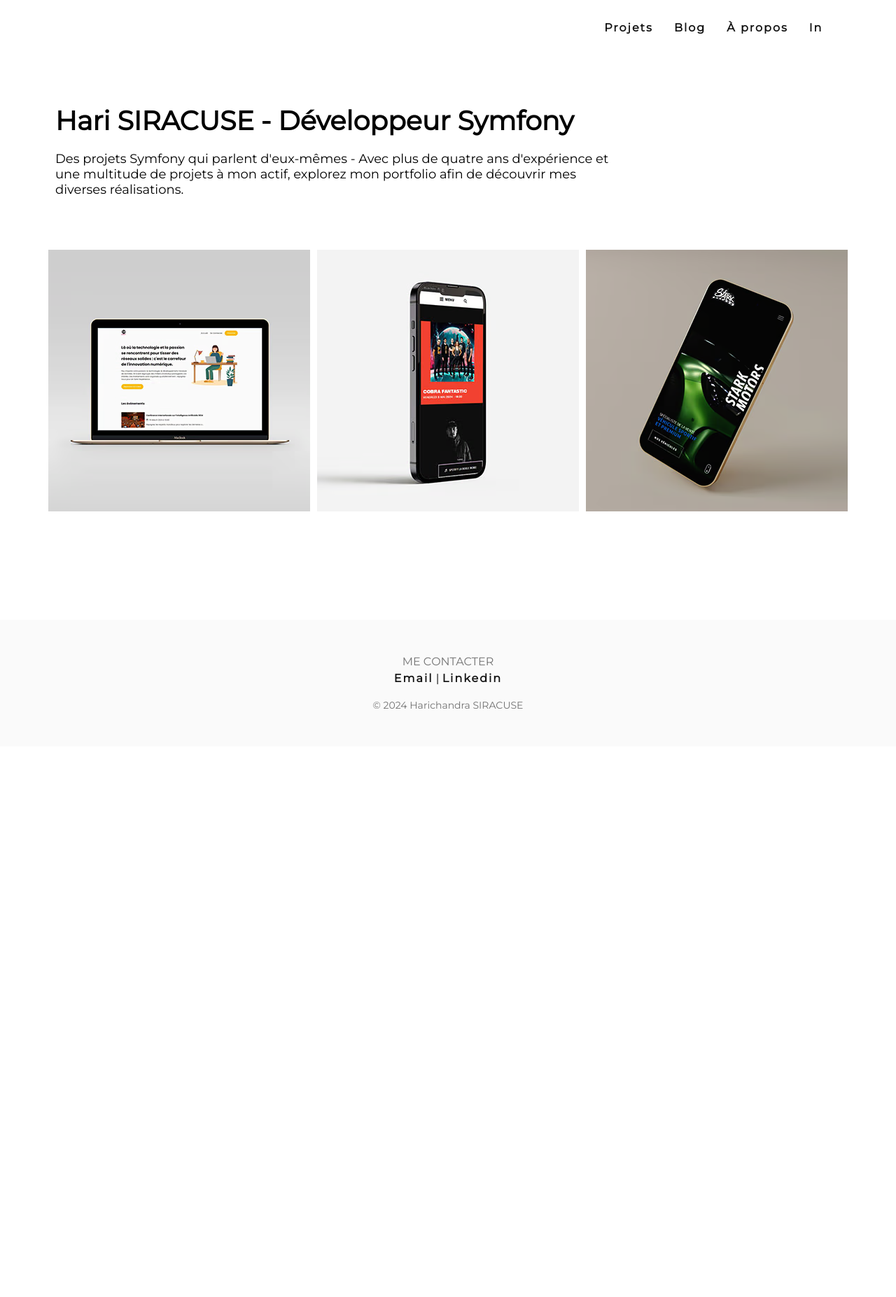
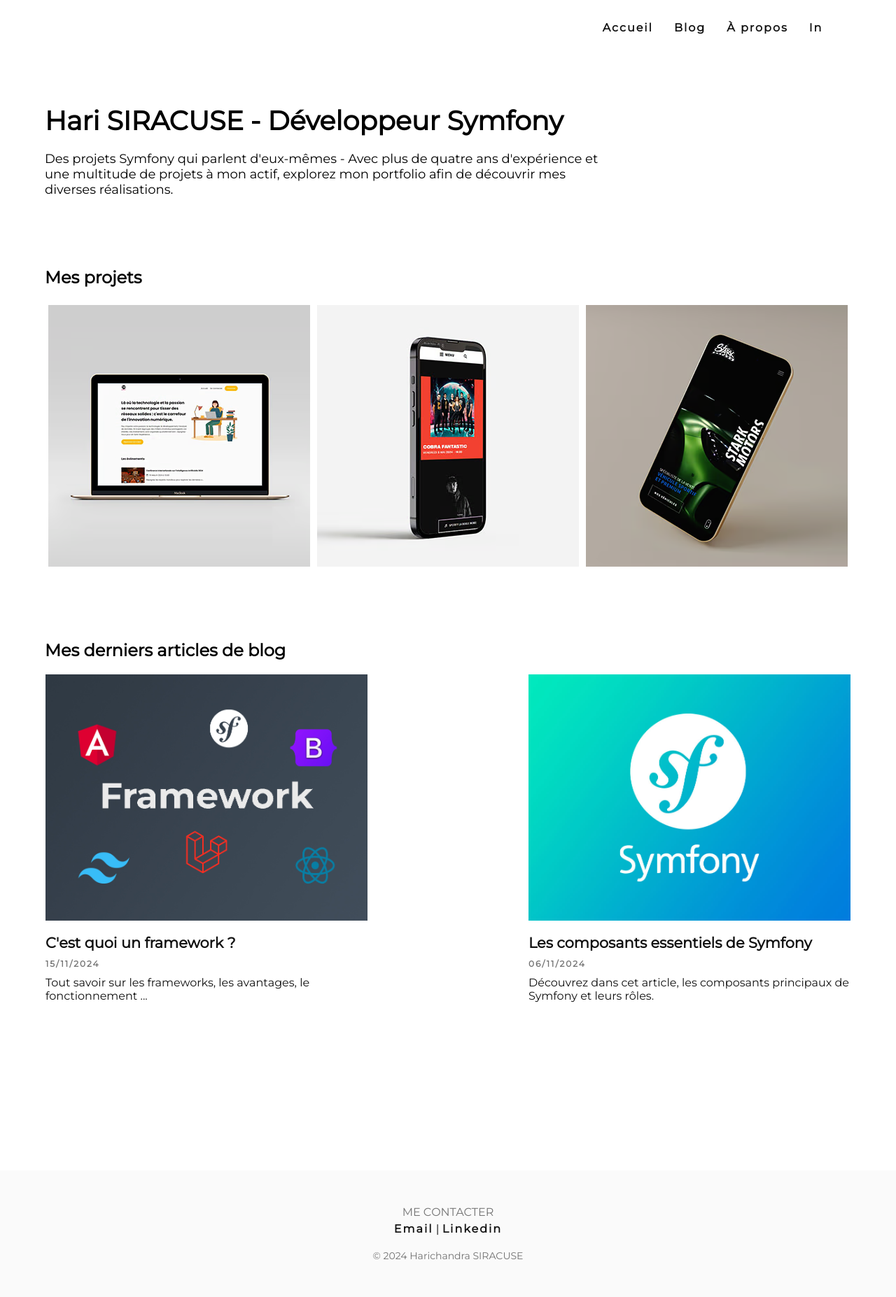
Before and after one commit to siracuse/sh-dev, a PHP site: page / in a window 1280 px wide. Shown: the whole page at 70% size. Before the commit the page ends 1013 px from the top, so only its background shows below. Run offline with PHP 8.4, Linux system fonts and the light colour scheme.

Commit message:
edit homepage

```diff
--- /dev/null
+++ b/assets/_utility.css
@@ -0,0 +1,21 @@
+* {
+    padding: 0;
+    margin: 0;
+    box-sizing: border-box;
+}
+
+ul {
+    list-style: none;
+    /*    padding: 0;*/
+    /*    margin: 0;*/
+}
+
+body {
+    font-family: Montserrat, sans-serif
+}
+
+@font-face {
+    font-family: Montserrat;
+    src: url('montserrat.woff2') format('woff2');
+    font-display: swap
+}
--- a/assets/style.css
+++ b/assets/style.css
@@ -1,9 +1,15 @@
+@import "_utility.css";
+
 .aboutme-description-img, .section-404, .text-align-center, figcaption, footer {
     text-align: center
 }
 
 .homepage p, .mg-y-20 {
     margin-top: 20px
+}
+
+.title-blog p {
+    margin-bottom: 100px
 }
 
 .details-location, .footer-col:first-child, .mg-bottom-20, .mg-y-20 {
@@ -23,28 +29,6 @@
     transition: .3s
 }
 
-@font-face {
-    font-family: Montserrat;
-    src: url('montserrat.woff2') format('woff2');
-    font-display: swap
-}
-
-*, ul {
-    padding: 0;
-    margin: 0
-}
-
-* {
-    box-sizing: border-box
-}
-
-body {
-    font-family: Montserrat, sans-serif
-}
-
-ul {
-    list-style: none
-}
 
 a {
     text-decoration: none;
@@ -56,13 +40,14 @@ a {
     font-size: 1.2em;
     letter-spacing: 5px
 }
+
 .code-primary {
     color: white;
-    /*font-weight: bold;*/
     background-color: #221F22;
     padding: 1px 5px;
     border-radius: 5px;
 }
+
 .font-s-2em {
     font-size: 2em
 }
@@ -80,6 +65,13 @@ a {
 
 .line-height-2 {
     line-height: 2
+}
+
+.subtitle-index {
+    text-align: center;
+    margin-bottom: 35px;
+    margin-top: 100px;
+    padding: 0 15px;
 }
 
 .letter-spacing-2 {
@@ -102,9 +94,15 @@ a {
     margin-bottom: 80px
 }
 
-.blog-unit:hover h2, .project-link, nav li:hover a {
+.project-link, nav li:hover a {
     color: orange
 }
+
+.blog-unit:hover h2 {
+    color: orange;
+    letter-spacing: 0.5px;
+}
+
 
 .blog-sources-link:hover, .project-link:hover {
     text-decoration: underline
@@ -123,6 +121,7 @@ a {
     color: #737373;
     font-size: 14px
 }
+
 .monokai-pink {
     color: #FF6188;
 }
@@ -151,10 +150,6 @@ nav li a {
 
 .homepage span {
     font-weight: 400
-}
-
-.homepage p {
-    margin-bottom: 70px
 }
 
 .footer-content, .projects {
@@ -220,9 +215,11 @@ nav li a {
     margin-bottom: 20px;
     font-weight: 700
 }
+
 .project-description-content, .project-description-title {
     line-height: 1.5;
 }
+
 .project img {
     width: 100%
 }
@@ -273,7 +270,8 @@ figcaption {
 
 .blog-grid {
     display: flex;
-    flex-direction: column
+    flex-direction: column;
+    align-items: center;
 }
 
 .blog-unit {
@@ -281,7 +279,8 @@ figcaption {
     width: 100%;
     flex-direction: column;
     align-items: center;
-    margin-bottom: 60px
+    margin-bottom: 60px;
+    max-width: 600px;
 }
 
 .blog-unit-title {
@@ -370,6 +369,7 @@ footer img {
 }
 
 @media all and (min-width: 1000px) {
+
     .homepage p {
         width: 800px
     }
@@ -380,9 +380,6 @@ footer img {
         justify-content: center
     }
 
-    .title-blog p {
-        margin-bottom: 150px
-    }
 
     .blog-grid {
         flex-direction: row;
@@ -401,14 +398,24 @@ footer img {
         margin-bottom: 80px
     }
 
+    .subtitle-index {
+        text-align: left;
+        margin: 100px auto 20px auto;
+        width: 1152px;
+        padding: 0;
+    }
+
+
     .aboutme, .footer-content, .homepage, .project, .projects {
         width: 1152px;
-        margin: 0 auto
+        margin: 0 auto;
+        padding: 0;
     }
 
     .container {
         width: 1150px;
-        margin: 0 auto
+        margin: 0 auto;
+        padding: 0;
     }
 
     .footer-content {
--- a/components/navbar.php
+++ b/components/navbar.php
@@ -1,6 +1,6 @@
 <!--<nav>-->
 <!--    <ul>-->
-<!--        <li><a href="/">Projets</a></li>-->
+<!--        <li><a href="/">Accueil</a></li>-->
 <!--        <li><a href="blog">Blog</a></li>-->
 <!--        <li><a href="about">À propos</a></li>-->
 <!--        <li><a href="https://www.linkedin.com/in/harichandra-siracuse/" target="_blank">In</a></li>-->
@@ -10,7 +10,7 @@
 
 <nav>
     <ul>
-        <li><a href="index">Projets</a></li>
+        <li><a href="index">Accueil</a></li>
         <li><a href="blog">Blog</a></li>
         <li><a href="about">À propos</a></li>
         <li><a href="https://www.linkedin.com/in/harichandra-siracuse/" target="_blank">In</a></li>
--- a/index.php
+++ b/index.php
@@ -22,7 +22,7 @@ include('components/navbar.php');
         mon actif, explorez mon portfolio afin de découvrir mes diverses réalisations.</p>
 </section>
 
-
+<h2 class="subtitle-index">Mes projets</h2>
 <section class="projects">
     <div class="projects-unit" data-aos="zoom-in">
         <a href="shevent">
@@ -52,6 +52,36 @@ include('components/navbar.php');
     </div>
 </section>
 
+
+<h2 class="subtitle-index mt-80">Mes derniers articles de blog</h2>
+<section class="blog">
+    <div class="container blog-grid">
+
+        <a class="blog-unit" href="article/cest-quoi-un-framework" data-aos="zoom-in">
+            <div><img src="assets/img/blog/explication-framework.jpg"
+                      alt="article de blog : Pourquoi choisir Symfony pour votre projet web"></div>
+            <div>
+                <h2 class="blog-unit-title">C'est quoi un framework ?</h2>
+                <p class="blog-unit-date">15/11/2024</p>
+                <p class="blog-unit-description">Tout savoir sur les frameworks, les avantages, le fonctionnement ...</p>
+            </div>
+        </a>
+
+        <a class="blog-unit" href="article/les-composants-essentiels-de-symfony" data-aos="zoom-in">
+            <div><img src="assets/img/blog/les-composants-essentiels-de-symfony.jpg"
+                      alt="article de blog : Pourquoi choisir Symfony pour votre projet web"></div>
+            <div>
+                <h2 class="blog-unit-title">Les composants essentiels de Symfony</h2>
+                <p class="blog-unit-date">06/11/2024</p>
+                <p class="blog-unit-description">Découvrez dans cet article, les composants principaux de Symfony et
+                    leurs rôles.</p>
+            </div>
+        </a>
+
+    </div>
+</section>
+
+
 <?php
 include('components/footer.php');
 ?>
```
Also changed, not shown: assets/montserrat-v26.woff2 (deleted).
